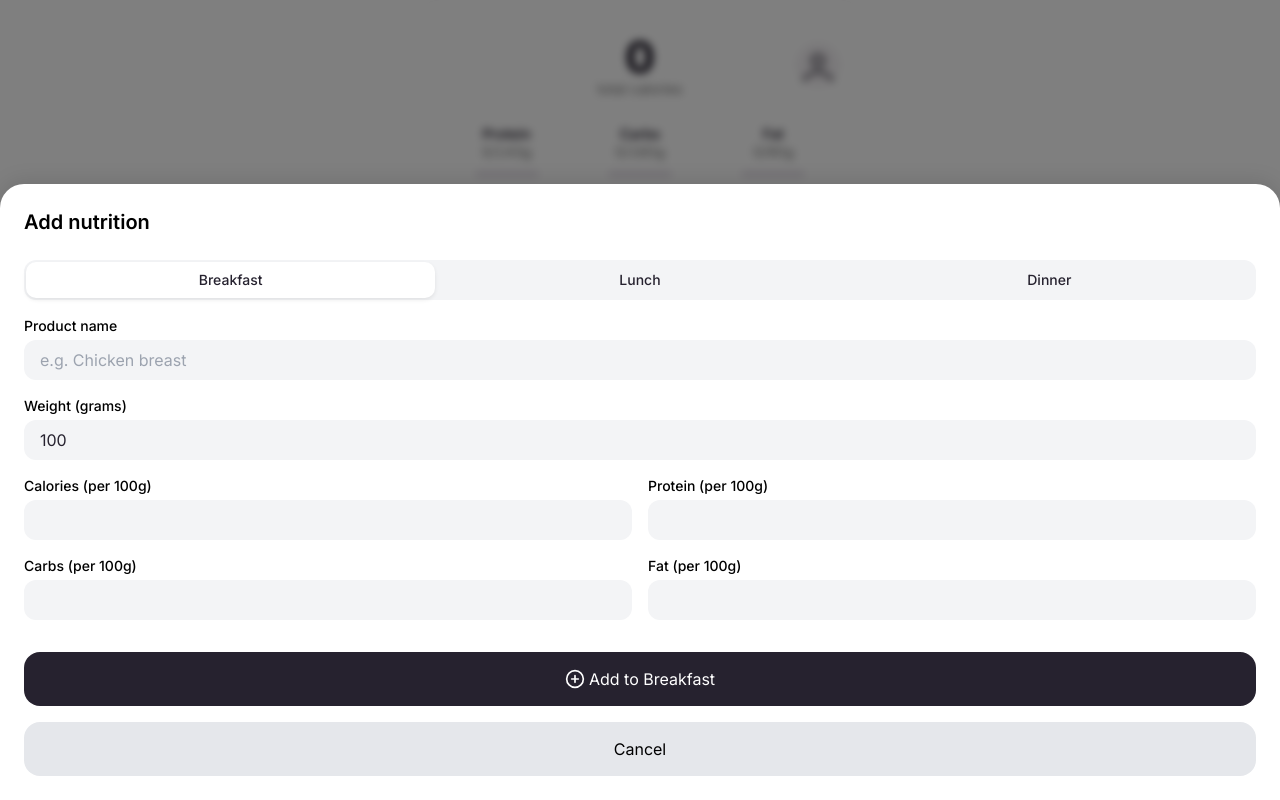
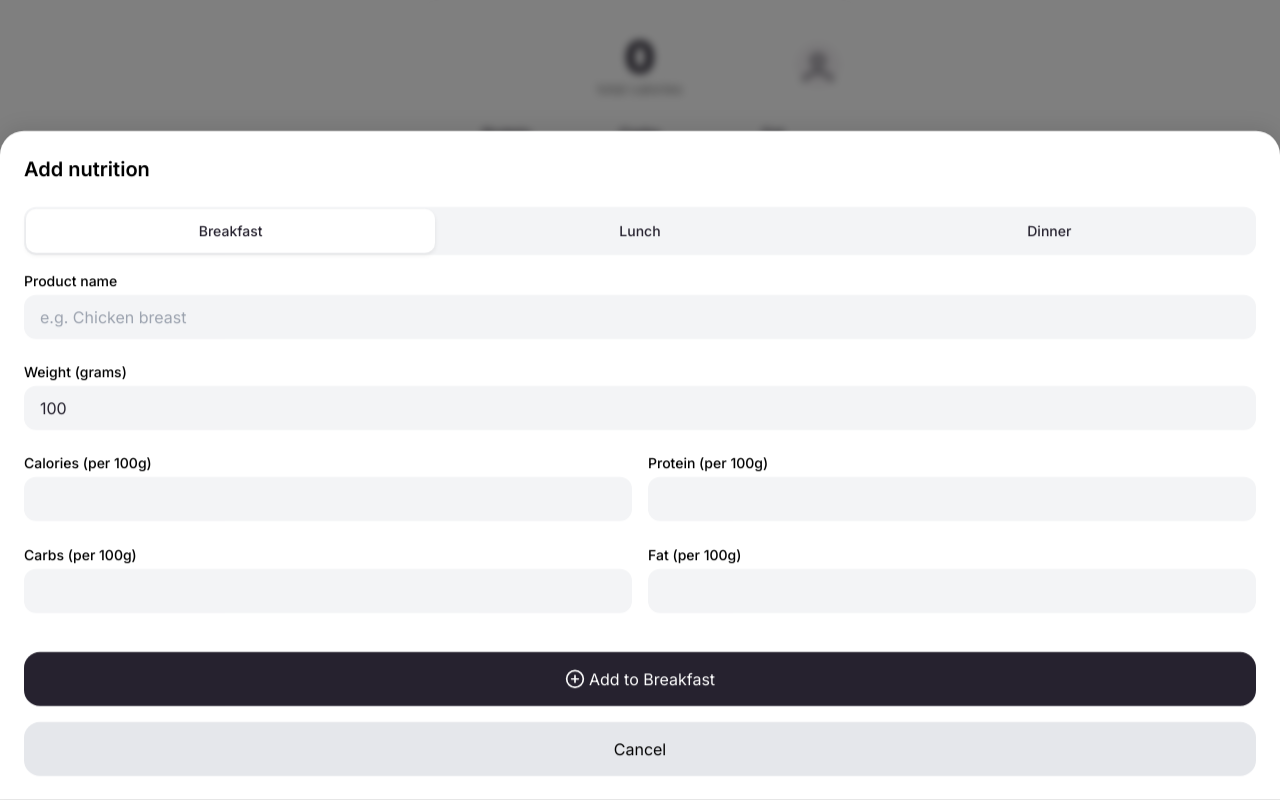
Before and after one commit to ShadexNyc/nutrition-tracking, a React (Vite) app: page /main in a window 1280 px wide. Both pictures are taken after a click on the button "Add nutrition". Built offline with nearby package versions, Linux system fonts and the light colour scheme.

Commit message:
Add files via upload

```diff
--- a/src/features/nutrition/components/DailyMealsList.tsx
+++ b/src/features/nutrition/components/DailyMealsList.tsx
@@ -78,6 +78,7 @@ function SectionEntries({
               onDragEnd={handleDragEnd}
               neighborDragX={neighborDragX}
               isNewlyAdded={entry.id === newlyAddedEntryId}
+              isFirstInSection={index === 0}
             />
           </li>
         )
@@ -115,7 +116,7 @@ export function DailyMealsList({ entries, onDeleteEntry, newlyAddedEntryId }: Da
         const totalCal = sectionEntries.reduce((sum, e) => sum + entryCalories(e), 0)
         return (
           <section key={type}>
-            <div className="flex items-baseline justify-between gap-2 mb-2">
+            <div className="flex items-center justify-between gap-2">
               <h2
                 className="text-2xl font-bold"
                 style={{ color: '#26222F' }}
@@ -141,7 +142,7 @@ export function DailyMealsList({ entries, onDeleteEntry, newlyAddedEntryId }: Da
               </div>
             ) : (
               <p
-                className="text-sm"
+                className="text-sm mt-[8px]"
                 style={{ color: '#757575' }}
               >
                 {emptyText}
--- a/src/features/nutrition/components/NutritionForm.tsx
+++ b/src/features/nutrition/components/NutritionForm.tsx
@@ -61,8 +61,8 @@ export function NutritionForm({ onSubmit, onCancel, isLoading }: NutritionFormPr
   const mealType = watch('mealType')
 
   return (
-    <form onSubmit={handleSubmit(onSubmit)} className="space-y-4">
-      <div>
+    <form onSubmit={handleSubmit(onSubmit)} className="space-y-[16px]">
+      <div className="mb-[6px]">
         <div
           className="flex rounded-[12px] p-[2px] gap-0 bg-gray-100"
           role="group"
@@ -75,7 +75,7 @@ export function NutritionForm({ onSubmit, onCancel, isLoading }: NutritionFormPr
                 key={opt.value}
                 type="button"
                 onClick={() => setValue('mealType', opt.value)}
-                className="flex-1 py-2 px-3 rounded-[10px] text-sm font-medium transition-colors border-0 cursor-pointer"
+                className="flex-1 h-[44px] px-3 rounded-[10px] text-sm font-medium transition-colors border-0 cursor-pointer box-border"
                 style={{
                   backgroundColor: isSelected ? '#fff' : 'transparent',
                   color: isSelected ? '#26222F' : '#26222F',
@@ -89,19 +89,19 @@ export function NutritionForm({ onSubmit, onCancel, isLoading }: NutritionFormPr
         </div>
       </div>
 
-      <div>
+      <div className="mt-[6px]">
         <label className="block text-sm font-medium text-black mb-1">
           Product name
         </label>
         <input
           type="text"
           {...register('productName')}
-          className="w-full px-4 py-2 bg-gray-100 rounded-[12px] focus:outline-none"
+          className="w-full h-[44px] px-4 py-2 bg-gray-100 rounded-[12px] focus:outline-none box-border"
           placeholder="e.g. Chicken breast"
         />
-        {errors.productName && (
-          <p className="mt-1 text-sm text-red-500">{errors.productName.message}</p>
-        )}
+        <div className="mt-1 min-h-[0.2rem] text-sm text-red-500">
+          {errors.productName?.message}
+        </div>
       </div>
 
       <div>
@@ -112,15 +112,15 @@ export function NutritionForm({ onSubmit, onCancel, isLoading }: NutritionFormPr
           type="text"
           inputMode="decimal"
           {...register('quantityGrams')}
-          className="w-full px-4 py-2 bg-gray-100 rounded-[12px] focus:outline-none"
+          className="w-full h-[44px] px-4 py-2 bg-gray-100 rounded-[12px] focus:outline-none box-border"
           placeholder="100"
         />
-        {errors.quantityGrams && (
-          <p className="mt-1 text-sm text-red-500">{errors.quantityGrams.message}</p>
-        )}
+        <div className="mt-1 min-h-[0.2rem] text-sm text-red-500">
+          {errors.quantityGrams?.message}
+        </div>
       </div>
 
-      <div className="grid grid-cols-2 gap-4">
+      <div className="grid grid-cols-2 gap-[16px]">
         <div>
           <label className="block text-sm font-medium text-black mb-1">
             Calories (per 100g)
@@ -129,14 +129,12 @@ export function NutritionForm({ onSubmit, onCancel, isLoading }: NutritionFormPr
             type="text"
             inputMode="decimal"
             {...register('caloriesPer100g')}
-            className="w-full px-4 py-2 bg-gray-100 rounded-[12px] focus:outline-none"
+            className="w-full h-[44px] px-4 py-2 bg-gray-100 rounded-[12px] focus:outline-none box-border"
             placeholder=""
           />
-          {errors.caloriesPer100g && (
-            <p className="mt-1 text-sm text-red-500">
-              {errors.caloriesPer100g.message}
-            </p>
-          )}
+          <div className="mt-1 min-h-[0.2rem] text-sm text-red-500">
+            {errors.caloriesPer100g?.message}
+          </div>
         </div>
 
         <div>
@@ -147,14 +145,12 @@ export function NutritionForm({ onSubmit, onCancel, isLoading }: NutritionFormPr
             type="text"
             inputMode="decimal"
             {...register('proteinPer100g')}
-            className="w-full px-4 py-2 bg-gray-100 rounded-[12px] focus:outline-none"
+            className="w-full h-[44px] px-4 py-2 bg-gray-100 rounded-[12px] focus:outline-none box-border"
             placeholder=""
           />
-          {errors.proteinPer100g && (
-            <p className="mt-1 text-sm text-red-500">
-              {errors.proteinPer100g.message}
-            </p>
-          )}
+          <div className="mt-1 min-h-[0.2rem] text-sm text-red-500">
+            {errors.proteinPer100g?.message}
+          </div>
         </div>
 
         <div>
@@ -165,12 +161,12 @@ export function NutritionForm({ onSubmit, onCancel, isLoading }: NutritionFormPr
             type="text"
             inputMode="decimal"
             {...register('carbsPer100g')}
-            className="w-full px-4 py-2 bg-gray-100 rounded-[12px] focus:outline-none"
+            className="w-full h-[44px] px-4 py-2 bg-gray-100 rounded-[12px] focus:outline-none box-border"
             placeholder=""
           />
-          {errors.carbsPer100g && (
-            <p className="mt-1 text-sm text-red-500">{errors.carbsPer100g.message}</p>
-          )}
+          <div className="mt-1 min-h-[0.2rem] text-sm text-red-500">
+            {errors.carbsPer100g?.message}
+          </div>
         </div>
 
         <div>
@@ -181,12 +177,12 @@ export function NutritionForm({ onSubmit, onCancel, isLoading }: NutritionFormPr
             type="text"
             inputMode="decimal"
             {...register('fatPer100g')}
-            className="w-full px-4 py-2 bg-gray-100 rounded-[12px] focus:outline-none"
+            className="w-full h-[44px] px-4 py-2 bg-gray-100 rounded-[12px] focus:outline-none box-border"
             placeholder=""
           />
-          {errors.fatPer100g && (
-            <p className="mt-1 text-sm text-red-500">{errors.fatPer100g.message}</p>
-          )}
+          <div className="mt-1 min-h-[0.2rem] text-sm text-red-500">
+            {errors.fatPer100g?.message}
+          </div>
         </div>
       </div>
 
--- a/src/features/nutrition/components/SwipeableMealItem.tsx
+++ b/src/features/nutrition/components/SwipeableMealItem.tsx
@@ -23,6 +23,10 @@ const BG_COLOR_DELETE = '#ED7A7A'
 /** Коэффициент «отрыва»: насколько соседние items тянутся за текущим (0.08 = 8%) */
 const NEIGHBOR_DRAG_FACTOR = 0.08
 
+/** Эластичность как в iOS: тяга за пределы границы с сопротивлением */
+const ELASTIC_OVERSCROLL_MAX = 50
+const ELASTIC_RESISTANCE = 0.35
+
 const FLASH_TEXT_COLOR = '#D3C1FF'
 const TEXT_COLOR_TITLE = '#26222F'
 const TEXT_COLOR_MACROS = '#757575'
@@ -38,12 +42,23 @@ interface SwipeableMealItemProps {
   neighborDragX?: number
   /** Только что добавленный элемент — мигание цвета шрифта после закрытия шторки */
   isNewlyAdded?: boolean
+  /** Первый item в категории — верхний отступ 7px (под заголовком 7px) */
+  isFirstInSection?: boolean
 }
 
 type GestureLock = null | 'horizontal' | 'vertical'
 
 function clamp(value: number, min: number, max: number): number {
   return Math.min(Math.max(value, min), max)
+}
+
+/** Сопротивление «резинки»: за границей -ACTION_WIDTH движение замедляется (как в iOS) */
+function elasticX(offsetX: number): number {
+  if (offsetX >= 0) return 0
+  if (offsetX > -ACTION_WIDTH) return offsetX
+  const overscroll = offsetX + ACTION_WIDTH
+  const elastic = -ACTION_WIDTH + overscroll * ELASTIC_RESISTANCE
+  return Math.max(-ACTION_WIDTH - ELASTIC_OVERSCROLL_MAX, elastic)
 }
 
 export function SwipeableMealItem({
@@ -55,9 +70,11 @@ export function SwipeableMealItem({
   onDragEnd,
   neighborDragX = 0,
   isNewlyAdded = false,
+  isFirstInSection = false,
 }: SwipeableMealItemProps) {
   const x = useMotionValue(0)
   const gestureLockRef = useRef<GestureLock>(null)
+  const isPointerDownRef = useRef(false)
   const startXRef = useRef(0)
   const startYRef = useRef(0)
   const lockStartXRef = useRef(0)
@@ -98,12 +115,14 @@ export function SwipeableMealItem({
   const onPointerDown = useCallback((e: React.PointerEvent) => {
     if (gestureLockRef.current !== null) return
     gestureLockRef.current = null
+    isPointerDownRef.current = true
     startXRef.current = e.clientX
     startYRef.current = e.clientY
   }, [])
 
   const onPointerMove = useCallback(
     (e: React.PointerEvent) => {
+      if (!isPointerDownRef.current) return
       const lock = gestureLockRef.current
       const deltaX = e.clientX - startXRef.current
       const deltaY = e.clientY - startYRef.current
@@ -126,7 +145,7 @@ export function SwipeableMealItem({
       if (gestureLockRef.current === 'horizontal') {
         e.preventDefault()
         const offsetX = e.clientX - lockStartXRef.current
-        x.set(clamp(offsetX, -ACTION_WIDTH, 0))
+        x.set(elasticX(offsetX))
       }
     },
     [onDragStart, x]
@@ -135,6 +154,7 @@ export function SwipeableMealItem({
   const onPointerCancel = useCallback((e: React.PointerEvent) => {
     ;(e.target as HTMLElement).releasePointerCapture(e.pointerId)
     gestureLockRef.current = null
+    isPointerDownRef.current = false
   }, [])
 
   const onPointerUp = useCallback(
@@ -145,6 +165,7 @@ export function SwipeableMealItem({
         finishSwipeGesture()
       }
       gestureLockRef.current = null
+      isPointerDownRef.current = false
     },
     [finishSwipeGesture]
   )
@@ -178,9 +199,9 @@ export function SwipeableMealItem({
           <TrashIcon className="w-6 h-6" color="currentColor" />
         </motion.span>
       </div>
-      {/* Контент — свайпится влево, скругление справа 8px */}
+      {/* Контент — свайпится влево, скругление справа 12px */}
       <motion.div
-        className="relative bg-white rounded-r-[8px] pl-4 pr-4 sm:pl-6 sm:pr-6 py-3 z-10 touch-pan-y"
+        className={`relative bg-white rounded-r-[12px] pl-4 pr-4 sm:pl-6 sm:pr-6 py-[5px] z-10 touch-pan-y ${isFirstInSection ? 'pt-[7px]' : ''}`}
         style={{ x }}
         onPointerDown={onPointerDown}
         onPointerMove={onPointerMove}
```
